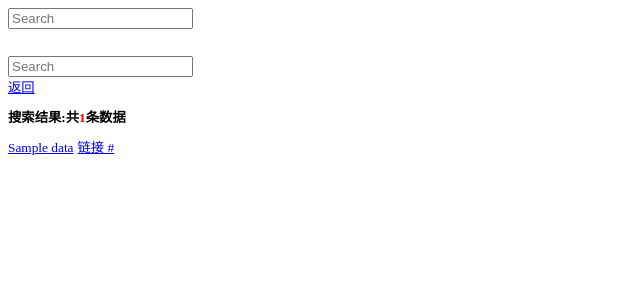
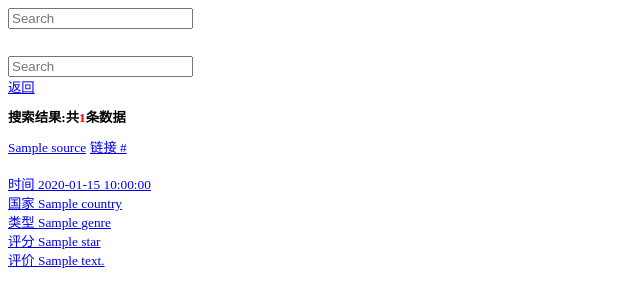
Before and after one commit to codereason/pyprey, a Flask app: template templates/index.html in a window 1280 px wide. Shown: the top 307 px of the page, without its empty margins (0-640 px from the left). Run offline with Flask 2, Linux system fonts and the light colour scheme; the template is opened without the code that fills it: most values are stand-ins (such as "Sample title", 1, 10 or a date in 2020).

Commit message:
integrate with es

```diff
--- a/app.py
+++ b/app.py
@@ -2,7 +2,7 @@ from flask import Flask,  render_template, jsonify, request
 from flask_cors import CORS
 
 from spiderData import search_info
-
+from search.es.esquery import search_douban
 app = Flask(__name__)
 CORS(app)
 
@@ -21,11 +21,14 @@ def hello_world():
 def search():
     keyword = request.args.get('wd')
     print(keyword)
-    result = search_info(keyword)
+    result = search_douban(keyword)
     # print(result)
     # print(jsonify(result))
     # return jsonify(result)
-    return render_template('/index.html',data = result,num = len(result))
+    # print(len(result))
+    hits =  result['hits']['hits']
+    print(result)
+    return render_template('/index.html',data = hits,num = len(result))
 
 
 
--- a/templates/index.html
+++ b/templates/index.html
@@ -24,8 +24,13 @@
 <h2 align="left" style="font-size: 10pt"> 搜索结果:共<font color="red">{{ num }}</font>条数据 </h2>
 
 {%for i in data%}
-    <a href="{{ i['url'] }}" target="_blank" style="font-size: 10pt"> {{ i['title'] }}</a>
-    <a href="{{ i['url'] }}" target="_blank" style="font-size: 10pt"> 链接 {{ i['url'] }}</a></br>
+    <a href="{{ i['_source']['url'] }}" target="_blank" style="font-size: 10pt"> {{ i['_source']['name'] }}</a>
+    <a href="{{ i['_source']['url'] }}" target="_blank" style="font-size: 10pt"> 链接 {{ i['_source']['url'] }}</a></br>
     <br>
+<a href="{{ i['_source']['url'] }}" target="_blank" style="font-size: 10pt"> 时间 {{ i['_source']['time'] }}</a><br>
+<a href="{{ i['_source']['url']}}" target="_blank" style="font-size: 10pt"> 国家 {{ i['_source']['country'] }}</a><br>
+<a href="{{ i['_source']['url'] }}" target="_blank" style="font-size: 10pt"> 类型 {{ i['_source']['genre'] }}</a><br>
+<a href="{{ i['_source']['url'] }}" target="_blank" style="font-size: 10pt"> 评分 {{ i['_source']['star'] }}</a><br>
+<a href="{{ i['_source']['url'] }}" target="_blank" style="font-size: 10pt"> 评价 {{ i['_source']['describe'] }}</a>
 {% endfor %}
 {% endif %}
```
Also changed, not shown: search/es/esquery.py (added, +31 -0 lines).
